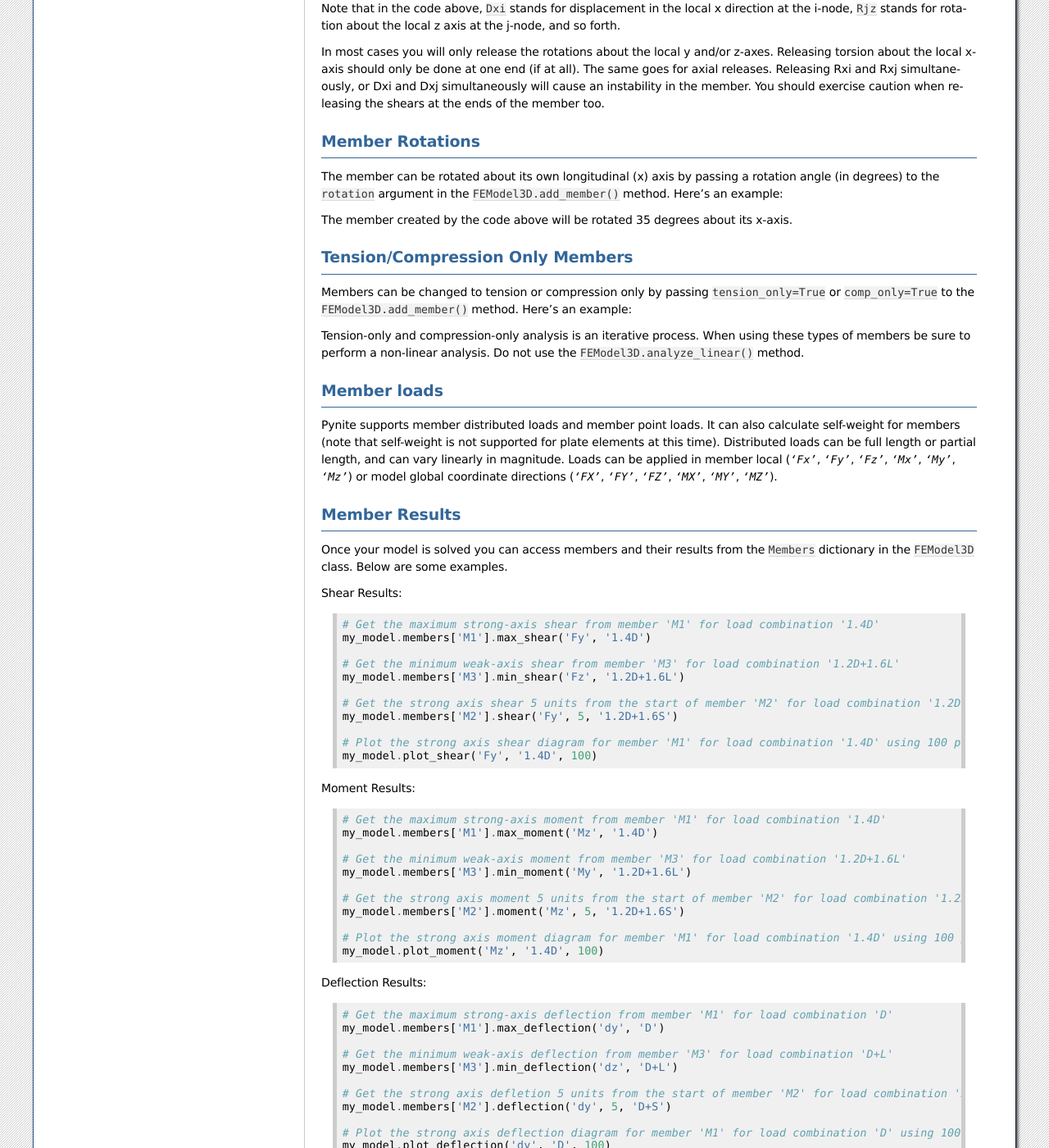
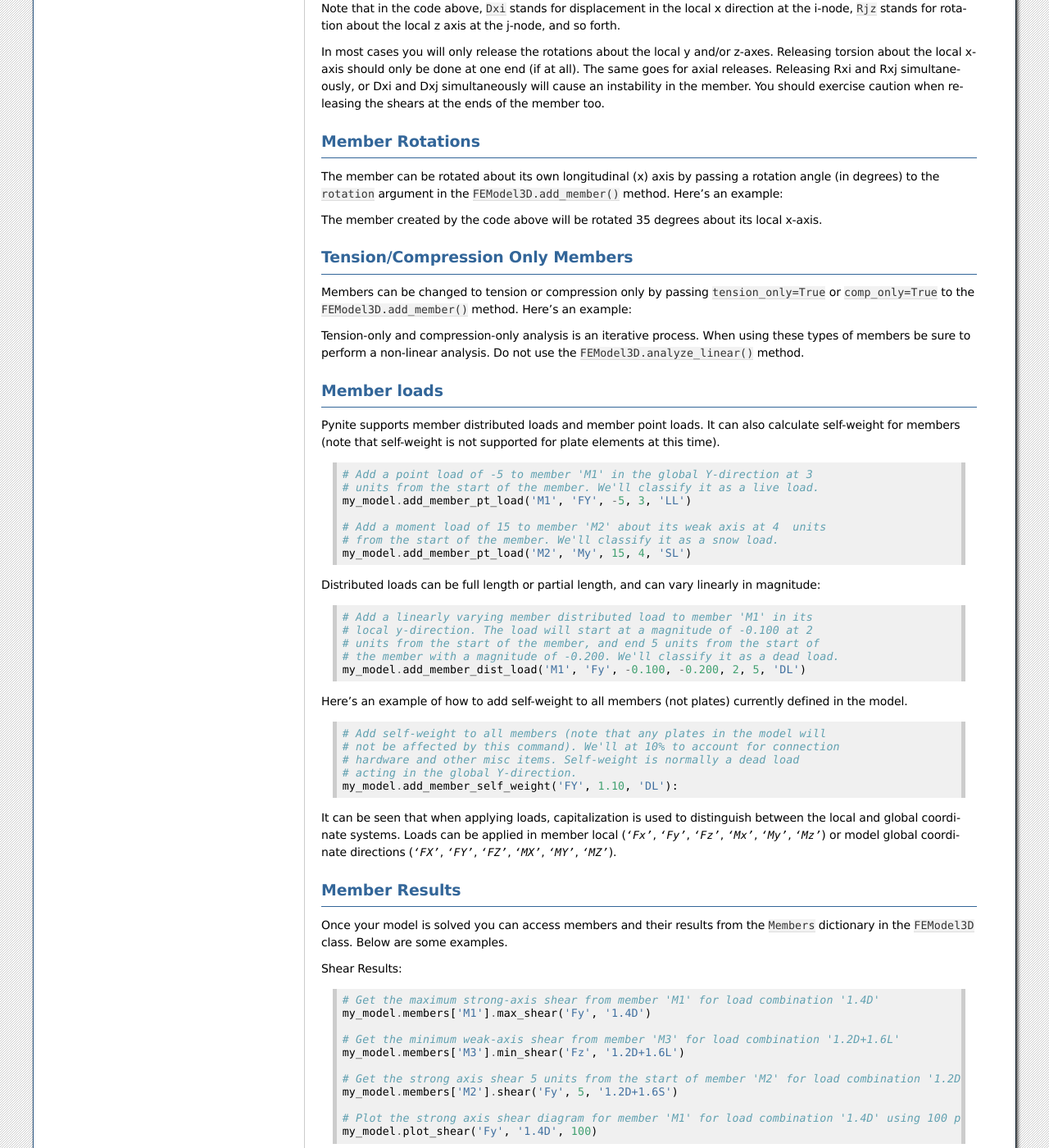
Before and after one commit to JWock82/Pynite, a Sphinx documentation site: the page built from docs/source/member.rst, in a window 1280 px wide and 1400 px high, scrolled down 1555 px. Shown: the whole window at 82% size. Built offline with Sphinx 7.4.7, drawn with Linux system fonts in a browser that asks for light colours.

Commit message:
Improved member load documentation

```diff
--- a/docs/source/member.rst
+++ b/docs/source/member.rst
@@ -88,7 +88,7 @@ The member can be rotated about its own longitudinal (x) axis by passing a rotat
 .. code-block:: python
     my_model.add_member('M1', 'N1', 'N2', 'Steel', 'W12x26', rotation=35)
 
-The member created by the code above will be rotated 35 degrees about its x-axis.
+The member created by the code above will be rotated 35 degrees about its local x-axis.
 
 Tension/Compression Only Members
 ================================
@@ -107,7 +107,39 @@ method.
 Member loads
 ============
 
-Pynite supports member distributed loads and member point loads. It can also calculate self-weight for members (note that self-weight is not supported for plate elements at this time). Distributed loads can be full length or partial length, and can vary linearly in magnitude. Loads can be applied in member local (`'Fx'`, `'Fy'`, `'Fz'`, `'Mx'`, `'My'`, `'Mz'`) or model global coordinate directions (`'FX'`, `'FY'`, `'FZ'`, `'MX'`, `'MY'`, `'MZ'`).
+Pynite supports member distributed loads and member point loads. It can also calculate self-weight for members (note that self-weight is not supported for plate elements at this time).
+
+.. code-block:: python
+
+    # Add a point load of -5 to member 'M1' in the global Y-direction at 3
+    # units from the start of the member. We'll classify it as a live load.
+    my_model.add_member_pt_load('M1', 'FY', -5, 3, 'LL')
+
+    # Add a moment load of 15 to member 'M2' about its weak axis at 4  units
+    # from the start of the member. We'll classify it as a snow load.
+    my_model.add_member_pt_load('M2', 'My', 15, 4, 'SL')
+
+Distributed loads can be full length or partial length, and can vary linearly in magnitude:
+
+.. code-block:: python
+
+    # Add a linearly varying member distributed load to member 'M1' in its
+    # local y-direction. The load will start at a magnitude of -0.100 at 2
+    # units from the start of the member, and end 5 units from the start of
+    # the member with a magnitude of -0.200. We'll classify it as a dead load.
+    my_model.add_member_dist_load('M1', 'Fy', -0.100, -0.200, 2, 5, 'DL')
+
+Here's an example of how to add self-weight to all members (not plates) currently defined in the model.
+
+.. code-block:: python
+
+    # Add self-weight to all members (note that any plates in the model will
+    # not be affected by this command). We'll at 10% to account for connection
+    # hardware and other misc items. Self-weight is normally a dead load
+    # acting in the global Y-direction.
+    my_model.add_member_self_weight('FY', 1.10, 'DL'):
+
+It can be seen that when applying loads, capitalization is used to distinguish between the local and global coordinate systems. Loads can be applied in member local (`'Fx'`, `'Fy'`, `'Fz'`, `'Mx'`, `'My'`, `'Mz'`) or model global coordinate directions (`'FX'`, `'FY'`, `'FZ'`, `'MX'`, `'MY'`, `'MZ'`).
 
 Member Results
 ==============
```
